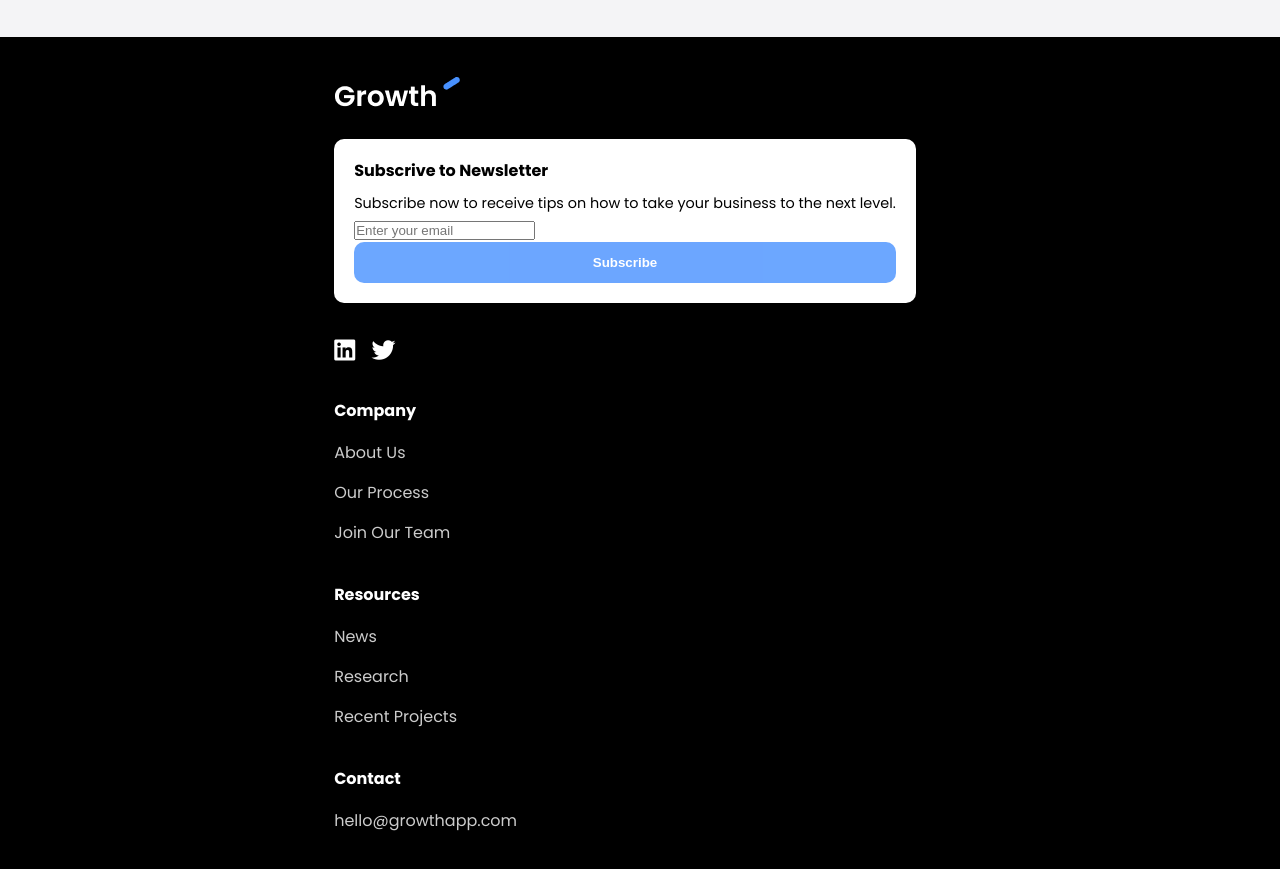
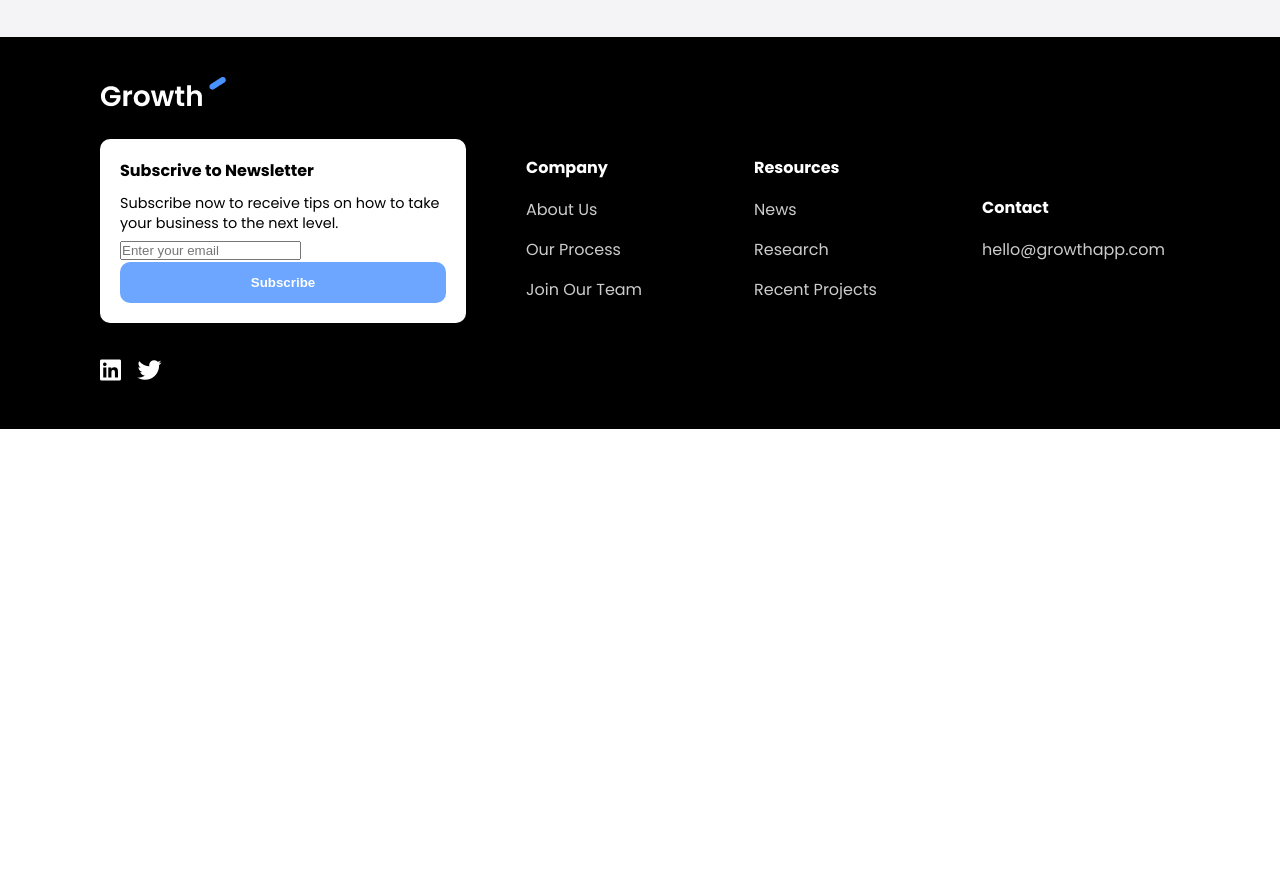
Before and after one commit to brje/CT70A9110-SDS-Front-end, a plain HTML site: page index.html in a window 1280 px wide. Shown: the part 3942-4811 px from the top of the page. After the commit the page ends 4371 px from the top, so only its background shows below. Drawn offline with Linux system fonts and the light colour scheme.

Commit message:
footer issue fixed row 246 extra space deleted

```diff
--- a/css/style.css
+++ b/css/style.css
@@ -243,7 +243,7 @@ hero .hero-text {
 
 .footer-grid {
     display: grid;
-    grid-template-columns: 2fr 1 fr 1fr 1fr;
+    grid-template-columns: 2fr 1fr 1fr 1fr;
     gap: 30px;
     justify-content: center;
     align-items: center;
```
